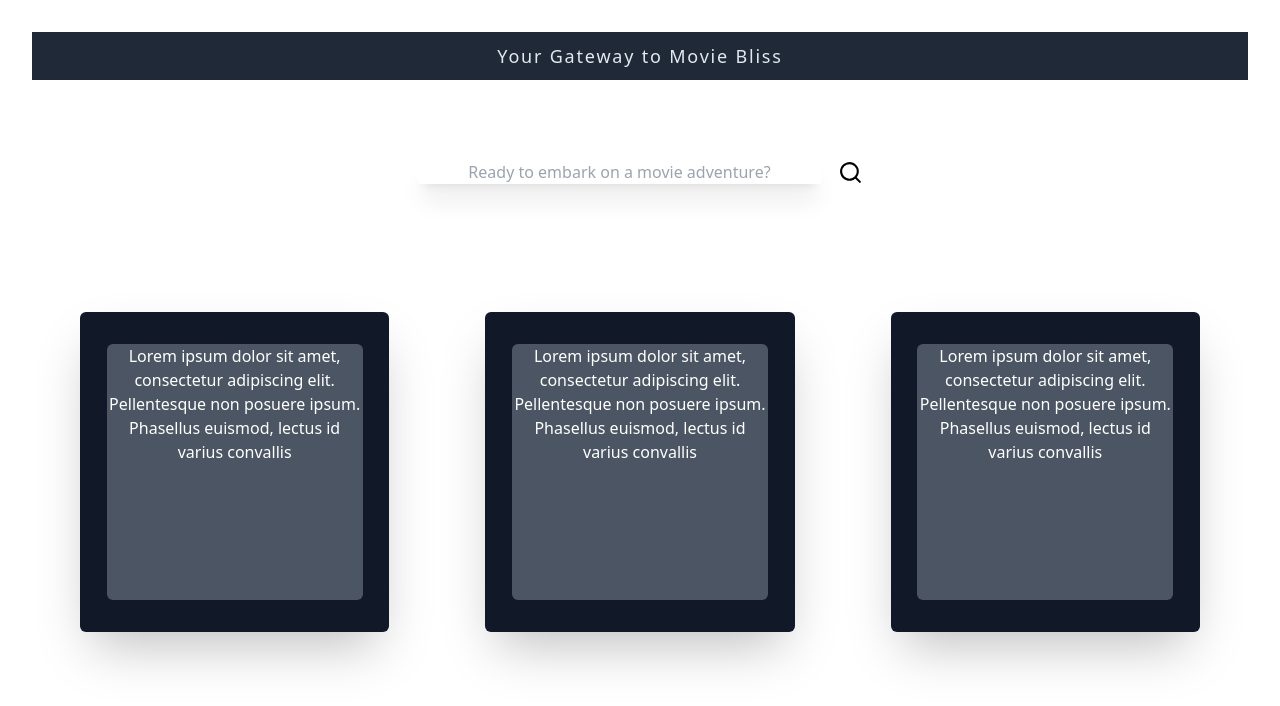
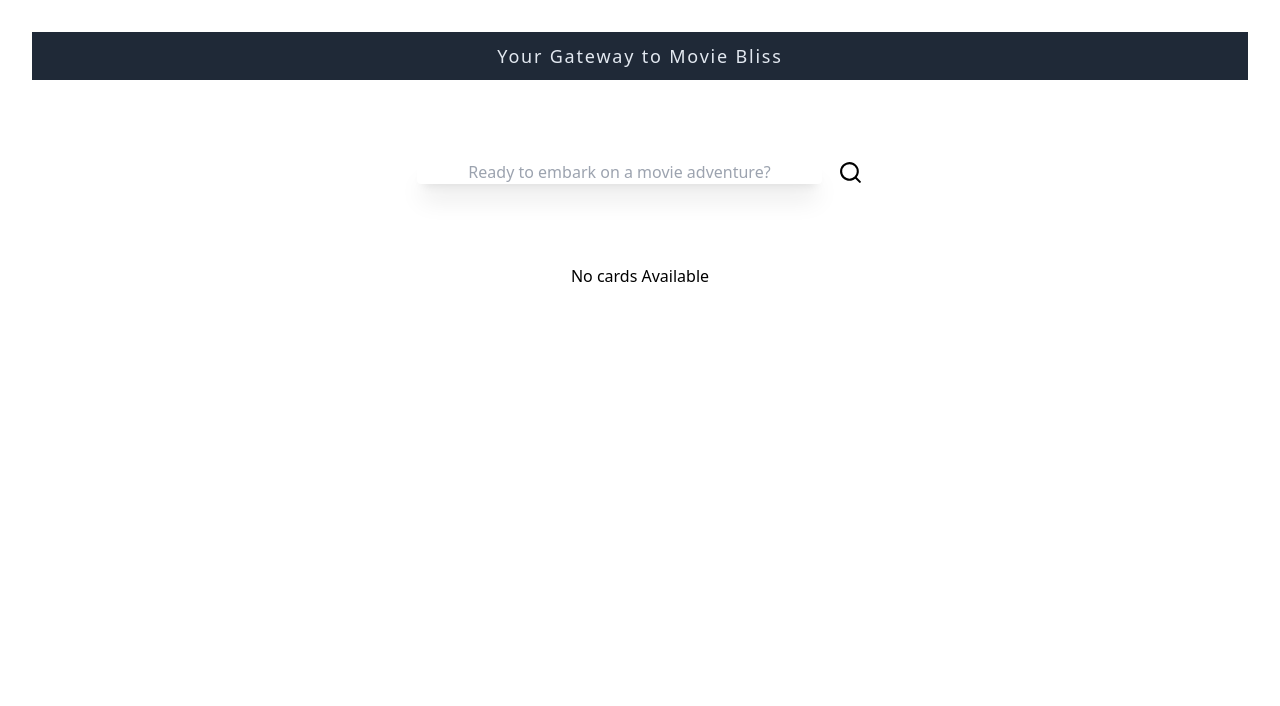
Before and after one commit to Mahadmansoor/Movie-Recommendation-using-OpenAI, a React (Vite) app: page / in a window 1280 px wide. Shown: the top 706 px of the page. Built offline with nearby package versions, Linux system fonts and the light colour scheme.

Commit message:
pushing whole project

```diff
--- a/package.json
+++ b/package.json
@@ -14,7 +14,8 @@
     "dotenv": "^16.4.5",
     "openai": "^4.47.1",
     "react": "^18.2.0",
-    "react-dom": "^18.2.0"
+    "react-dom": "^18.2.0",
+    "react-loading-skeleton": "^3.4.0"
   },
   "devDependencies": {
     "@types/react": "^18.2.66",
--- a/src/App.jsx
+++ b/src/App.jsx
@@ -1,4 +1,5 @@
-import { useState } from "react";
+import { useEffect, useState } from "react";
+import OpenAI from "openai";
 import reactLogo from "./assets/react.svg";
 import viteLogo from "/vite.svg";
 import "./App.css";
@@ -10,10 +11,8 @@ function App() {
     <>
       <div>
         <Input />
-        <Cards />
       </div>
     </>
   );
 }
-
 export default App;
--- a/src/Components/Cards.jsx
+++ b/src/Components/Cards.jsx
@@ -1,26 +1,58 @@
-import React from "react";
-let content =
-  "Lorem ipsum dolor sit amet, consectetur adipiscing elit. Pellentesque non posuere ipsum. Phasellus euismod, lectus id varius convallis";
-const Cards = () => {
+import React, { useEffect, useState } from "react";
+import Skeleton from "react-loading-skeleton";
+import "react-loading-skeleton/dist/skeleton.css";
+const Cards = ({ arr, loader }) => {
+  if (loader) {
+    return (
+      <div className="flex  my-10">
+        {Array.from({ length: 3 }).map((_, index) => (
+          <div
+            key={index}
+            className="flex space-evenly bg-gray-900 w-96 h-80 rounded-md mx-12 shadow-2xl hover:-translate-y-10 transition transform 0.1s ease-in-out duration-300"
+          >
+            <div className="bg-gray-600 w-80 h-72 rounded-md mx-auto my-auto text-white text-pretty">
+              <Skeleton
+                height={24}
+                width={125}
+                className="bg-gray-900 my-6"
+                baseColor="#2d3748"
+                highlightColor="#101319"
+              />
+              <Skeleton
+                count={3}
+                width={275}
+                className="px-4 my-2"
+                baseColor="#3b3b3b"
+                highlightColor="#222222"
+              />
+            </div>
+          </div>
+        ))}
+      </div>
+    );
+  }
+  if (!Array.isArray(arr) || arr.length === 0)
+    return <div>No cards Available</div>;
   return (
-    <div className="flex my-12">
-      <div className="flex bg-gray-900 w-80 h-80 rounded-md mx-12 shadow-2xl hover:-translate-y-10 transition ease-in-out">
-        <div className="flex bg-gray-600 w-64 h-64 rounded-md mx-auto my-auto text-white text-pretty">
-          {content}
-        </div>
+    <>
+      <div className="flex  my-10">
+        {arr.map((value, index) => (
+          <div
+            key={index}
+            className="flex space-evenly bg-gray-900 w-96 h-80 rounded-md mx-12 shadow-2xl hover:-translate-y-10 transition transform 0.1s ease-in-out duration-300"
+          >
+            <div className="  bg-gray-600 w-80 h-72 rounded-md mx-auto my-auto text-white text-pretty">
+              <h1 className=" font-bold justify-center items-center mx-auto px-4 my-2">
+                {value.title}
+              </h1>
+              <p className="text-center my-6 px-4 font-normal">
+                {value.description}
+              </p>
+            </div>
+          </div>
+        ))}
       </div>
-      <div className="flex bg-gray-900 w-80 h-80 rounded-md mx-12 shadow-2xl hover:-translate-y-10 transition ease-in-out">
-        <div className="flex bg-gray-600 w-64 h-64 rounded-md mx-auto my-auto text-white text-pretty">
-          {content}
-        </div>
-      </div>
-      <div className="flex bg-gray-900 w-80 h-80 rounded-md mx-12 shadow-2xl hover:-translate-y-10 transition ease-in-out">
-        <div className="flex bg-gray-600 w-64 h-64 rounded-md mx-auto my-auto text-white text-pretty">
-          {content}
-        </div>
-      </div>
-    </div>
+    </>
   );
 };
-
 export default Cards;
--- a/src/Components/background.jsx
+++ b/src/Components/background.jsx
@@ -1,16 +1,38 @@
 import React, { useState } from "react";
+import OpenAI from "openai";
 import { UilSearch } from "@iconscout/react-unicons";
+import Cards from "./Cards";
+let object = [];
 const Input = () => {
+  const [arr, setArr] = useState([]);
   const [entry, setEntry] = useState("");
-  const [arr, setArr] = useState([]);
-  function inputData() {
-    console.log(entry);
-    setArr([...arr, entry]);
+  const [loader, setLoader] = useState(false);
+  // TODO: store the user search history in local storage
+  async function inputData() {
+    setLoader(true);
+    let name = entry;
     setEntry("");
+    const openai = new OpenAI({
+      apiKey: import.meta.env.VITE_API_KEY, // This is the default and can be omitted
+      dangerouslyAllowBrowser: true,
+    });
+
+    const completion = await openai.completions.create({
+      model: "gpt-3.5-turbo-instruct",
+      prompt: `Recommend me movies in json format {"title": "", "description": ""} according to this input from user ${name}. Description must be 3 to 4 lines`,
+      max_tokens: 1000,
+      temperature: 0.5,
+    });
+    console.log("before", completion.choices[0].text);
+    let obj = completion.choices[0].text;
+    object = JSON.parse(obj);
+    console.log("object is: ", object.length);
+    if (object.length > 3) {
+      object = object.splice(0, 3);
+    }
+    setArr(object);
+    setLoader(false);
   }
-  let prompt = `I have a website for movie recommendations. User will prompt some input and at the basis of that input you will suggest movies. user's input is ${
-    arr[arr.length - 1]
-  }`;
   const head = "Your Gateway to Movie Bliss";
   return (
     <>
@@ -37,13 +59,13 @@ const Input = () => {
           >
             <UilSearch
               size={25}
-              className="flex text-black cursor-pointer hover:scale-125 hover:transition ease-in-out"
+              className="flex text-black cursor-pointer hover:scale-125 hover:transition ease-in-out duration-200"
             />
           </button>
         </div>
+        <Cards arr={arr} loader={loader} />
       </div>
     </>
   );
 };
-
 export default Input;
```
Also changed, not shown: 1 other file (tests, documents, lock files or other folders).
